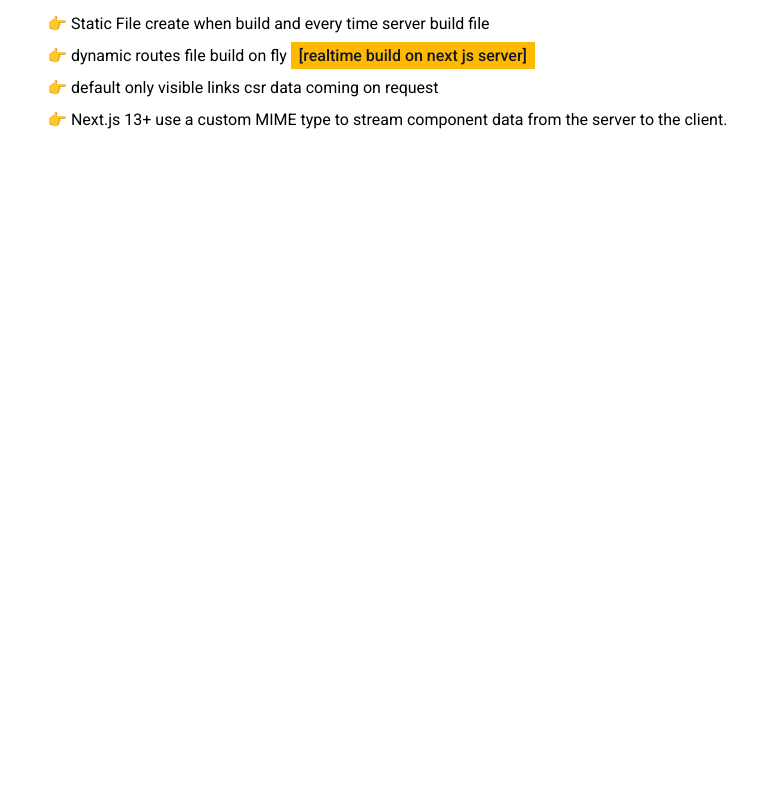
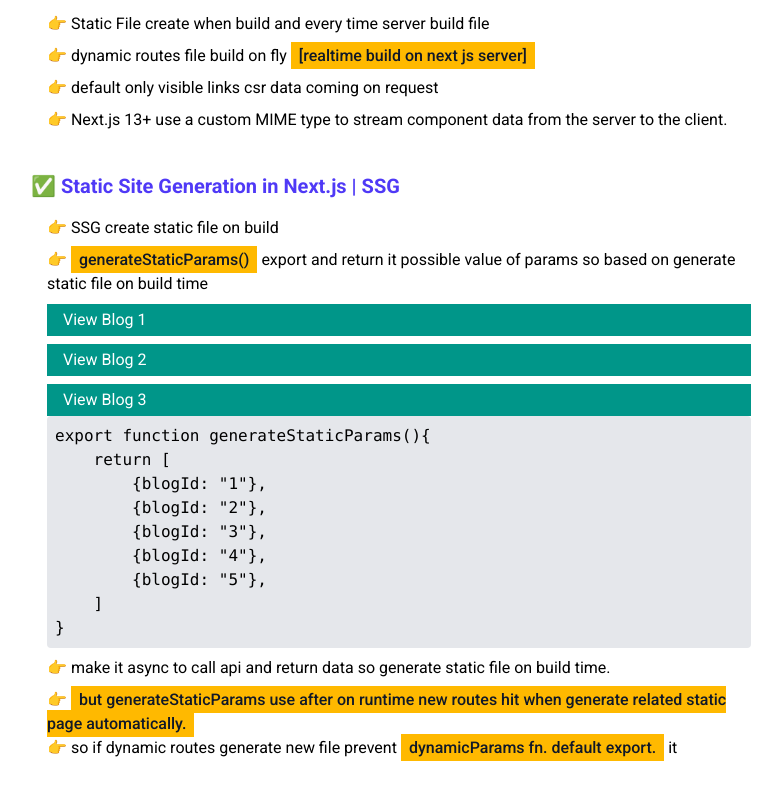
Before and after one commit to dhirajaryaa/winter-arc, a Next.js app: page /day03 in a window 1280 px wide. Shown: the part 672-1472 px from the top of the page, without its empty margins (241-1023 px from the left). Before the commit the page ends 1020 px from the top, so only its background shows below. Built offline with nearby package versions, Linux system fonts and the light colour scheme.

Commit message:
day-3 evening learning update

```diff
--- /dev/null
+++ b/src/app/day03/[blogId]/page.jsx
@@ -0,0 +1,22 @@
+export const dynamicParams = false;
+
+export function generateStaticParams(){
+    return [
+        {blogId: "1"},
+        {blogId: "2"},
+        {blogId: "3"}
+    ]
+}
+
+async function page({ params }) {
+    const { blogId } = await params;
+    return (
+        <main className="w-full min-h-screen my-30 p-5">
+            <h1 className="text-2xl text-center">This page is dynamic and generate static with generateStaticParams fn. call on build</h1>
+            <p className="text-2xl text-center bg-violet-500">This is Params: {blogId}</p>
+
+        </main>
+    )
+}
+
+export default page
--- a/src/app/day03/page.jsx
+++ b/src/app/day03/page.jsx
@@ -30,11 +30,34 @@
                 <p className='mt-2'>⚠️ Next.js Only send html file where page request and anther page file send in <span className='highlighted'>rsc [react-server-component]</span> file. and its use api call to fetch rsc</p>
                 <p className='mt-2'>👉 By default ssr use by next.js</p>
             </Section>
-            <Section isCompleted={false} title="Static Rendering and Dynamic Rendering">
+            <Section isCompleted={true} title="Static Rendering and Dynamic Rendering">
                 <p className='mt-2'>👉 Static File create when build and every time server build file</p>
                 <p className='mt-2'>👉 dynamic routes file build on fly <span className='highlighted'>[realtime build on next js server]</span></p>
                 <p className='mt-2'>👉 default only visible links csr data coming on request</p>
                 <p className='mt-2'>👉 Next.js 13+ use a custom MIME type  to stream component data from the server to the client.</p>
+            </Section>
+            <Section isCompleted={true} title={"Static Site Generation in Next.js | SSG"}>
+                <p className='mt-2'>👉 SSG create static file on build</p>
+                <div className='mt-2'>
+                    <p className='mt-2'>👉 <span className='highlighted'>generateStaticParams()</span> export and return it possible value of params so based on generate static file on build time</p>
+                    <Link href='/day03/1' className='mt-2 block bg-teal-600 text-white p-1 px-4'>View Blog 1</Link>
+                    <Link href='/day03/2' className='mt-2 block bg-teal-600 text-white p-1 px-4'>View Blog 2</Link>
+                    <Link href='/day03/3' className='mt-2 block bg-teal-600 text-white p-1 px-4'>View Blog 3</Link>
+                    <pre className="p-2 bg-gray-200 rounded overflow-auto whitespace-pre-wrap wrap-break-word">
+                        <code className="wrap-break-word whitespace-pre-wrap">{`export function generateStaticParams(){
+    return [
+        {blogId: "1"},
+        {blogId: "2"},
+        {blogId: "3"},
+        {blogId: "4"},
+        {blogId: "5"},
+    ]
+}`}</code>
+                    </pre>
+                </div>
+                <p className="mt-2">👉 make it async to call api and return data so generate static file on build time.</p>
+                <p className="mt-2">👉 <span className='highlighted'>but generateStaticParams use after on runtime new routes hit when generate related static page automatically.</span></p>
+                <p>👉 so if dynamic routes generate new file prevent <span className='highlighted'>dynamicParams fn. default export.</span> it</p>
             </Section>
         </main>
     )
```
